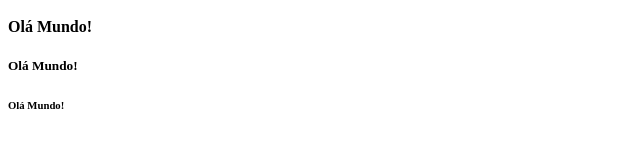
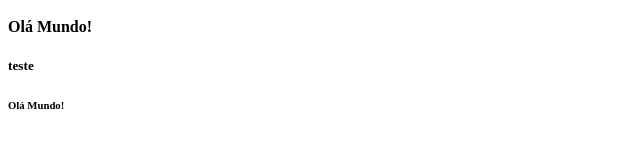
Before and after one commit to tiagoduran06/exemplo-git-l, a plain HTML site: page index.html in a window 1280 px wide. Shown: the part 152-300 px from the top of the page, 0-640 px from the left. Drawn offline with Linux system fonts and the light colour scheme.

Commit message:
segunda pequena alteração

```diff
--- a/index.html
+++ b/index.html
@@ -14,7 +14,7 @@
         <h2>Olá Mundo!</h2>
         <h3>Olá Mundo!</h3>
         <h4>Olá Mundo!</h4>
-        <h5>Olá Mundo!</h5>
+        <h5>teste</h5>
         <h6>Olá Mundo!</h6>
     </body>
 
```
